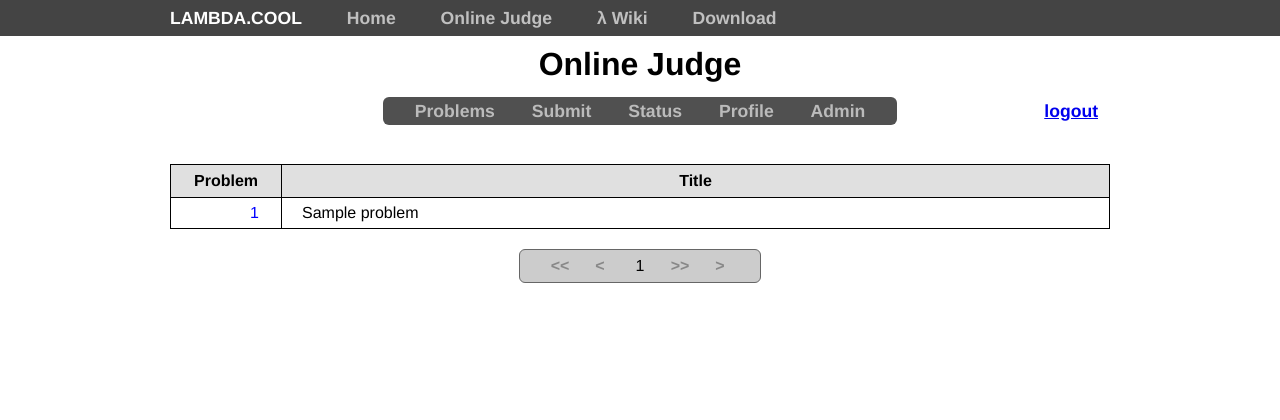
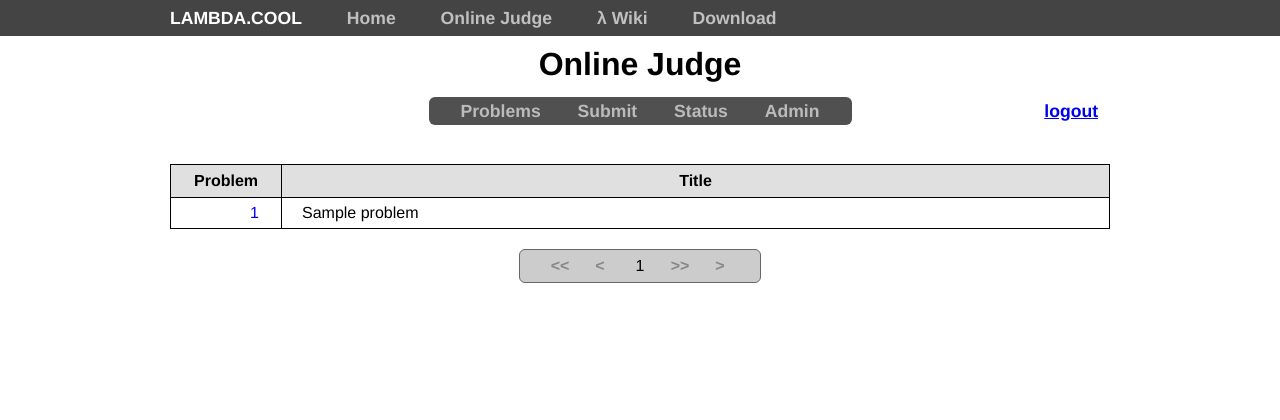
Before and after one commit to rorschachhb/lambdaOJ, a Flask app: page /oj/index/ in a window 1280 px wide. Shown: the top 420 px of the page. Run offline with Flask 2, Linux system fonts and the light colour scheme; a user stored in the database is signed in; tables that the repository leaves empty hold one stand-in row (values such as "Sample post").

Commit message:
delete profile button in nav

```diff
--- a/app/static/styles/style.css
+++ b/app/static/styles/style.css
@@ -88,9 +88,6 @@ nav ul {
 nav li {
     display: inline;
     margin: 0px 16px;
-}
-nav li.disabled {
-    color: #bbbbbb;
 }
 nav li a {
     color: #bbbbbb;
--- a/app/templates/base.html
+++ b/app/templates/base.html
@@ -34,7 +34,6 @@
 	  <li><a href="/oj/submit/">Submit</a></li>
 	  <li><a href="/oj/status/">Status</a></li>
 	  {% if user %}
-	  <li class="disabled">Profile</li>
 	  {% if user.role == "admin" %}
 	  <li><a href="/oj/admin/" target="_blank">Admin</a></li>
 	  {% endif %}
```
